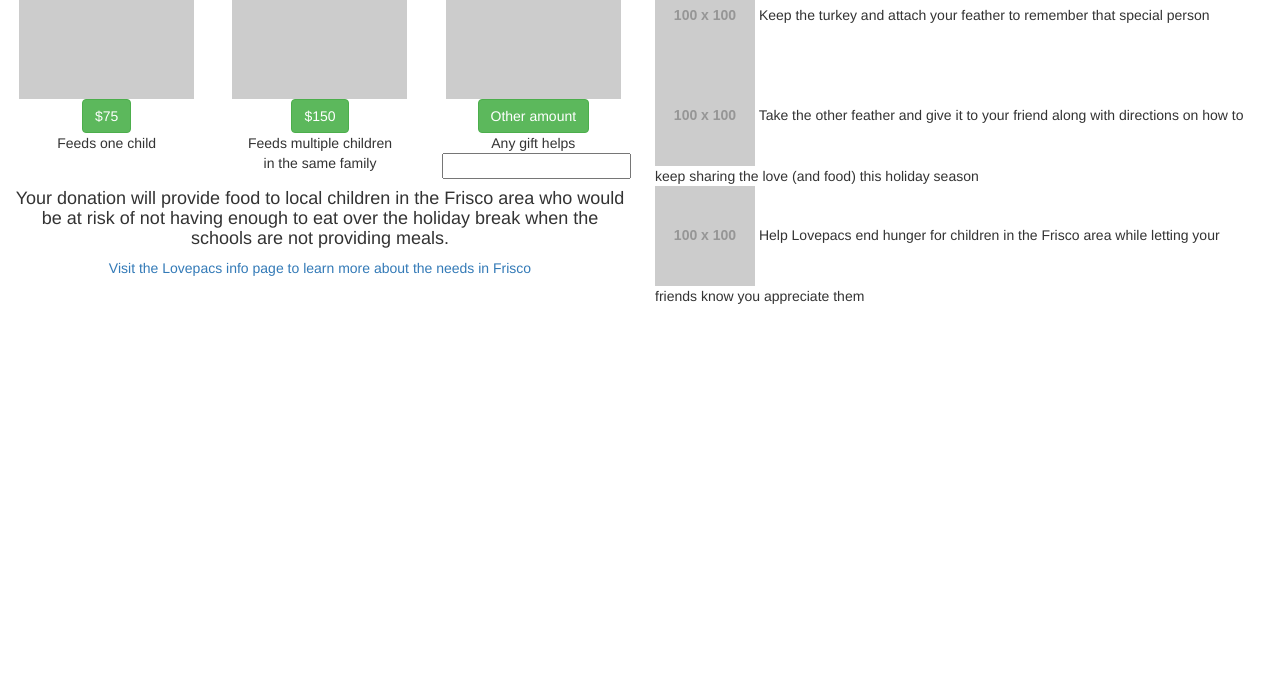
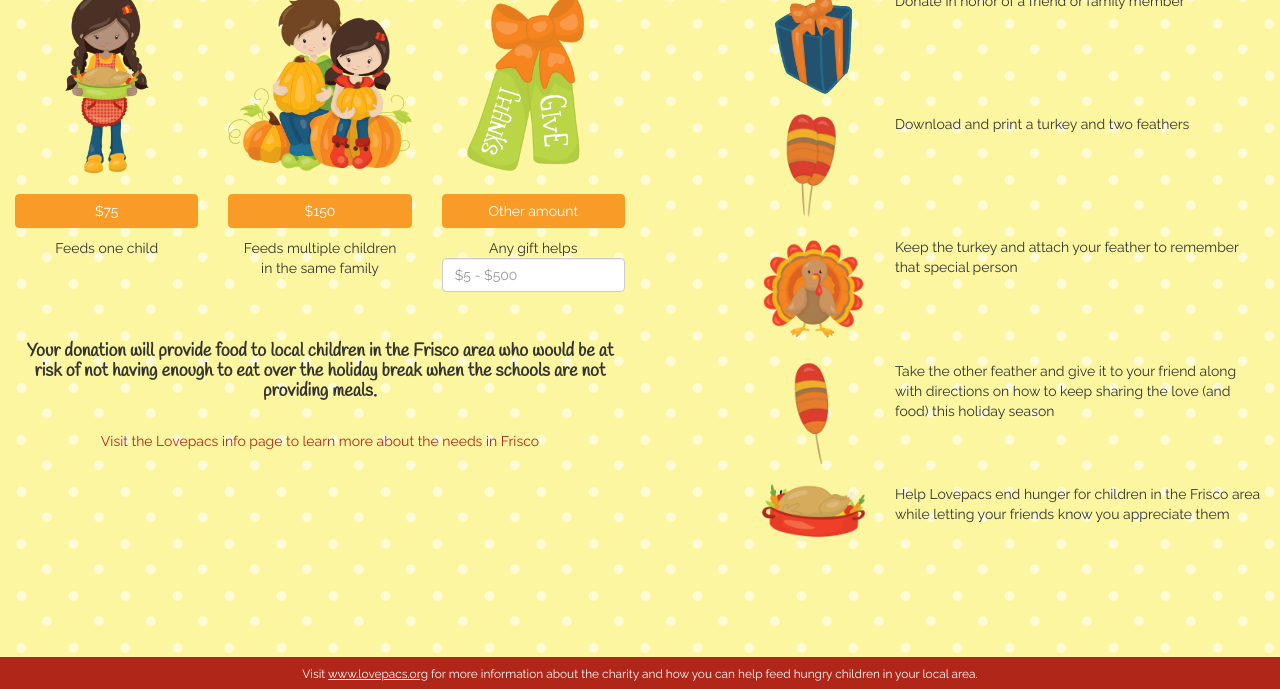
Before and after one commit to johngully/lovepacs-donation-event, a website: page client/index.html in a window 1280 px wide. Shown: the part 397-1086 px from the top of the page. Before the commit the page ends 800 px from the top, so only its background shows below. Drawn offline with nearby package versions, Linux system fonts and the light colour scheme; placeholder pictures from the web are drawn by us; a script that the page names is missing; a web font is replaced by a local one.

Commit message:
Visual design of index.html

```diff
--- /dev/null
+++ b/client/assets/css/index.css
@@ -0,0 +1,132 @@
+/*
+$black: #282829;
+$gray: #646567;
+$white: #FFFFFF;
+
+$blonde: #F7F6BD;
+$blonde-dark: #EDE99D;
+$blue: #207398;
+$blue-dark: #19506F;
+$brown: #4B3125;
+$brown-dark: #301910;
+$green: #BAD646;
+$green-dark: #73A742;
+$orange: #F89C27;
+$orange-dark: #F6841F;
+$red: #EF3F28;
+$red-dark: #B0271A;
+$yellow: #FEC14D;
+$yellow-dark: #FDB415;
+*/
+
+/* bootstrap overrides */
+.btn-success {
+  background-color: #F89C27;
+  border-color: #F89C27;
+}
+
+.btn-success:active, .btn-success.active, .btn-success:hover, .btn-success:focus {
+  background-color: #F6841F;
+  border-color: #F6841F;
+}
+
+a, .btn-link {
+  color: #B0271A;
+}
+
+a:active, a:focus, a:hover,
+.btn-link:active, .btn-link:focus, .btn-link:hover {
+  color: #EF3F28;
+}
+
+/* global styles */
+html, body {
+  background-color: #FFFAD7;
+  background-image: url("/assets/images/background.png");
+  font-family: 'Raleway', sans-serif;
+}
+
+h1, h2, h3, h4 {
+  font-family: 'Handlee', sans-serif;
+  font-weight: bold;
+}
+
+.full-width: {
+  width: 100%;
+}
+
+/* index.html styles */
+.header {
+  margin-top: 15px;
+}
+.header__left {
+
+}
+.header__center {
+
+}
+.header__center > img {
+  max-width: 100%;
+  max-height: 200px;
+}
+.header__right {
+
+}
+
+.footer {
+  margin-top: 100px;
+  padding: 6px;
+  background-color: #B0271A;
+  color: #FFF;
+}
+
+.footer a, .footer a:hover, .footer a:visited {
+  color: #FFF;
+  text-decoration: underline;
+}
+
+.footer__center {
+
+}
+
+.donate {
+  margin-top: 40px;
+}
+
+.donate__header {
+
+}
+
+.donate__forms {
+
+}
+
+.donate__footer {
+  margin-top: 40px;
+}
+
+.donation-form {
+  text-align: center;
+}
+
+.donation-form > img {
+  width: 100%;
+}
+
+.donation-form > .btn {
+  margin-top: 20px;
+  margin-bottom: 10px;
+}
+
+
+.how-it-works {
+  margin-top: 40px;
+}
+
+.how-it-works__step {
+  margin-bottom: 20px;
+}
+
+.how-it-works__step > div > img {
+  width: 100%;
+}
--- a/client/index.html
+++ b/client/index.html
@@ -4,89 +4,110 @@
   <meta charset="utf-8">
   <meta name="viewport" content="width=device-width, initial-scale=1">
   <meta http-equiv="x-ua-compatible" content="ie=edge">
+  <link href='https://fonts.googleapis.com/css?family=Raleway' rel='stylesheet' type='text/css'>
+  <link href='https://fonts.googleapis.com/css?family=Handlee' rel='stylesheet' type='text/css'>
+  <link href='https://fonts.googleapis.com/css?family=Cabin+Sketch:400,700' rel='stylesheet' type='text/css'>
   <link rel="stylesheet" type="text/css" href="https://cdnjs.cloudflare.com/ajax/libs/twitter-bootstrap/4.0.0-alpha/css/bootstrap.min.css" />
+  <link href='/assets/css/index.css' rel='stylesheet' type='text/css'>
 </head>
 <body>
   <div class="container-fluid">
 
-    <div class="row">
-      <div class="col-xs-2">
-        <img src="http://placehold.it/100x100" />
+    <div class="header row">
+      <div class="header__left col-xs-2">
+
       </div>
-      <div class="col-xs-8 text-center">
+      <div class="header__center col-xs-8 text-center">
+      <img src="assets/images/header-center.png" />
         <h1>Feather a Friend</h1>
       </div>
-      <div class="col-xs-2">
-        <img src="http://placehold.it/100x100" />
+      <div class="header__right col-xs-2">
+
       </div>
     </div>
 
     <div class="row">
-      <div class="col-xs-12 col-lg-6">
+      <div class="donate col-xs-12 col-lg-6">
 
-        <div class="row">
+        <div class="donate__header row">
           <div class="col-xs-12 text-center">
-            <h2>To share the love (and some food) donate now</h2>
+            <h2>To share the love and some food. Donate now!</h2>
           </div>
         </div>
 
-        <div class="row">
-          <form id="single-donation-form" class="col-xs-4 text-center" data-stripe-description="Feather a friend - single child donation" data-stripe-amount="75">
-            <img src="http://placehold.it/175x300" />
-            <button type="submit" class="btn btn-success">$75</button><br />
+        <div class="donate__forms row">
+          <form id="single-donation-form" class="donation-form col-xs-12 col-sm-4 text-center" data-stripe-description="Feather a friend - single child donation" data-stripe-amount="75">
+            <img src="/assets/images/donation-single.png" class="full-width" />
+            <button type="submit" class="btn btn-success btn-block">$75</button>
             <span>Feeds one child</span>
-
           </form>
-          <form id="family-donation-form" class="col-xs-4 text-center" data-stripe-description="Feather a friend - family donation" data-stripe-amount="150">
-            <img src="http://placehold.it/175x300" />
-            <button type="submit" class="btn btn-success">$150</button><br />
+          <form id="family-donation-form" class="donation-form col-xs-12 col-sm-4 text-center" data-stripe-description="Feather a friend - family donation" data-stripe-amount="150">
+            <img src="/assets/images/donation-family.png" class="full-width" />
+            <button type="submit" class="btn btn-success btn-block">$150</button>
             <span>Feeds multiple children<br />in the same family</span>
-
           </form>
-          <form id="other-donation-form" class="col-xs-4 text-center" data-stripe-description="Feather a friend - other donation">
-            <img src="http://placehold.it/175x300" />
-            <button type="submit" class="btn btn-success">Other amount</button><br />
+          <form id="other-donation-form" class="donation-form col-xs-12 col-sm-4 text-center" data-stripe-description="Feather a friend - other donation">
+            <img src="/assets/images/donation-other.png" class="full-width" />
+            <button type="submit" class="btn btn-success btn-block">Other amount</button>
             <span>Any gift helps</span>
-            <input type="numeric" pattern="[0-9]*" min="1" step="1" data-stripe-amount></input>
+            <input type="number" pattern="[0-9]*" min="5" step="1" data-stripe-amount class="form-control" placeholder="$5 - $500" required></input>
           </form>
         </div>
 
-        <div class="row">
+        <div class="donate__footer row">
           <div class="col-xs-12 text-center">
-            <h4>Your donation will provide food to local children in the Frisco area who would be at risk of not having enough to eat over the holiday break when the schools are not providing meals.</h4>
+            <h4>Your donation will provide food to local children in the Frisco area who would be at risk of not having enough to eat over the holiday break when the schools are not providing meals.</h4><br />
             <a href="http://www.lovepacs.org/needs.html">Visit the Lovepacs info page to learn more about the needs in Frisco</a>
           </div>
         </div>
       </div>
 
-      <div class="col-xs-12 col-lg-6">
+      <div class="hidden-xs col-lg-1"></div>
+
+      <div class="how-it-works col-xs-12 col-lg-5">
         <h2>How it works</h2>
-        <div>
-          <img src="http://placehold.it/100x100" />
-          Donate in honor of a friend or family member
+        <div class="how-it-works__step row">
+          <div class="col-xs-4 col-sm-2 col-lg-3 col-xl-2">
+            <img src="/assets/images/step-honor.png" class="full-width" />
+          </div>
+          <div class="col-xs-8 col-sm-10 col-lg-9 col-xl-10">Donate in honor of a friend or family member</div>
         </div>
 
-        <div>
-          <img src="http://placehold.it/100x100" />
-          Download and print a turkey and two feathers
+        <div class="how-it-works__step row">
+          <div class="col-xs-4 col-sm-2 col-lg-3 col-xl-2">
+            <img src="/assets/images/step-print.png" class="full-width" />
+          </div>
+          <div class="col-xs-8 col-sm-10 col-lg-9 col-xl-10">Download and print a turkey and two feathers</div>
         </div>
 
-        <div>
-          <img src="http://placehold.it/100x100" />
-          Keep the turkey and attach your feather to remember that special person
+        <div class="how-it-works__step row">
+          <div class="col-xs-4 col-sm-2 col-lg-3 col-xl-2">
+            <img src="/assets/images/step-keep.png" class="full-width" />
+          </div>
+          <div class="col-xs-8 col-sm-10 col-lg-9 col-xl-10">Keep the turkey and attach your feather to remember that special person</div>
         </div>
 
-        <div>
-          <img src="http://placehold.it/100x100" />
-          Take the other feather and give it to your friend along with directions on how to keep sharing the love (and food) this holiday season
+        <div class="how-it-works__step row">
+          <div class="col-xs-4 col-sm-2 col-lg-3 col-xl-2">
+            <img src="/assets/images/step-give.png" class="full-width" />
+          </div>
+          <div class="col-xs-8 col-sm-10 col-lg-9 col-xl-10">Take the other feather and give it to your friend along with directions on how to keep sharing the love (and food) this holiday season</div>
         </div>
 
-        <div>
-          <img src="http://placehold.it/100x100" />
-          Help Lovepacs end hunger for children in the Frisco area while letting your friends know you appreciate them
+        <div class="how-it-works__step row">
+          <div class="col-xs-4 col-sm-2 col-lg-3 col-xl-2">
+            <img src="/assets/images/step-end-hunger.png" class="full-width" />
+          </div>
+          <div class="col-xs-8 col-sm-10 col-lg-9 col-xl-10">Help Lovepacs end hunger for children in the Frisco area while letting your friends know you appreciate them</div>
         </div>
       </div>
     </div>
+
+    <div class="footer row">
+      <div class="footer__center col-xs-12 text-center">
+        <small>Visit <a href="http://www.lovepacs.org">www.lovepacs.org</a> for more information about the charity and how you can help feed hungry children in your local area.</small>
+      </div>
+    </footer>
   </div>
 
 
@@ -111,7 +132,9 @@
 
         // Only display the payment dialog if the
         // charge amount is at least a $1.00
-        if (data.amount >= 100) {
+        if (data.amount < 100) {
+          $form.find("input[data-stripe-amount]").focus();
+        } else {
           stripeInstance.open(data);
         }
 
@@ -144,7 +167,7 @@
       }
 
       function getAmount() {
-        var $amountField = $form.find("input[data-stripe-amount]")
+        var $amountField = $form.find("input[data-stripe-amount]");
         var amount = $amountField.length ? $amountField.val() : $form.attr("data-stripe-amount");
         return _.round(amount, 0) * 100;
       }
```
Also changed, not shown: client/assets/images/background.png (added), client/assets/images/donation-family.png (added), client/assets/images/donation-other.png (added), client/assets/images/donation-single.png (added), client/assets/images/header-center.png (added), client/assets/images/lovepacs-checkout-logo.png (added), client/assets/images/step-end-hunger.png (added), client/assets/images/step-give.png (added), client/assets/images/step-honor.png (added), client/assets/images/step-keep.png (added), client/assets/images/step-print.png (added).
